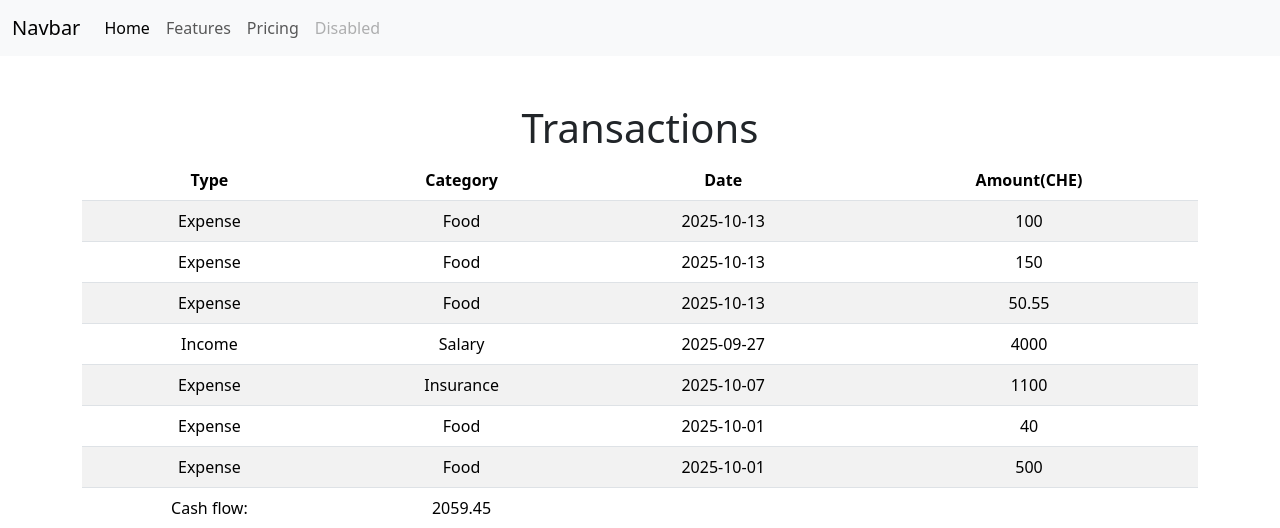
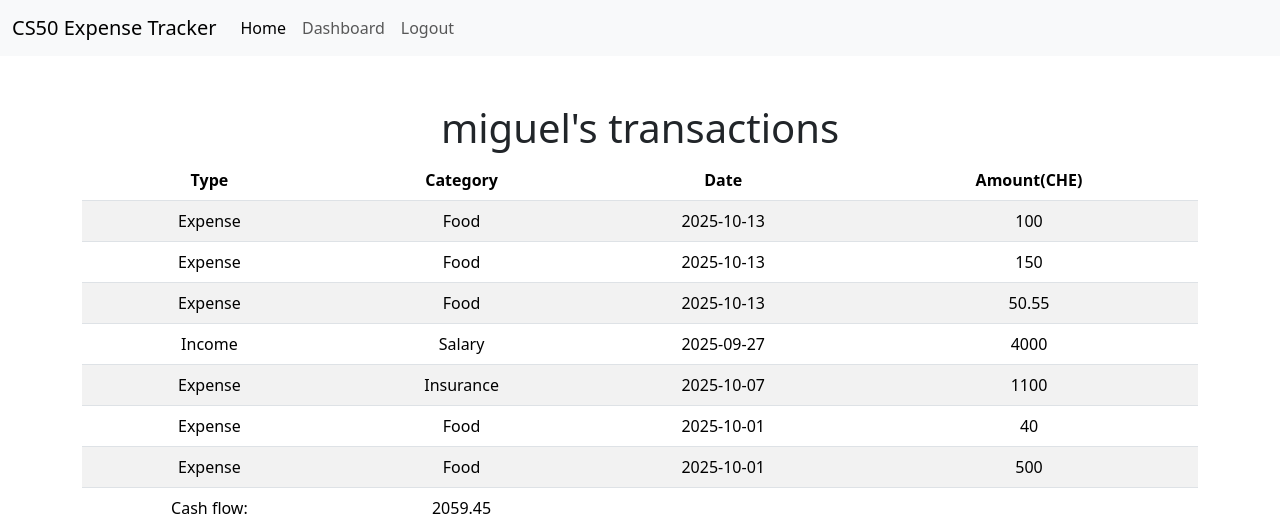
Before and after one commit to MiguelAngelo-Code/CS50-Final-Project, a Flask app: page / in a window 1280 px wide. Shown: the top 528 px of the page. Run offline with Flask 3, Linux system fonts and the light colour scheme; a user stored in the database is signed in; data comes from the database, SQL or seed files in the repository; both versions use the stored data as it was after the commit; some libraries are stand-ins or nearby versions.

Commit message:
Navigation bar function added

```diff
--- a/final_project/app.py
+++ b/final_project/app.py
@@ -41,7 +41,7 @@ def index():
     cur = con.cursor()
 
     # Get user ID
-    user = cur.execute("SELECT id FROM users WHERE id = ?", (session["user_id"],)).fetchone()
+    user = cur.execute("SELECT id, username FROM users WHERE id = ?", (session["user_id"],)).fetchone()
 
     # Get request
     if (request.method == "GET"):
@@ -62,10 +62,12 @@ def index():
                totIncome += row["amount"]
 
        # Render index
-       return render_template("index.html", user=user["id"], types=TYPES, categories=CATEGORIES, transactions=transactions, totExpense=totExpense, totIncome=totIncome)
+       return render_template("index.html", user=user, types=TYPES, categories=CATEGORIES, transactions=transactions, totExpense=totExpense, totIncome=totIncome)
 
     # POST Request
     else:
+        #Todo: add feture to click through transaction get ID and see iteams in transaction. will req. new database and input forms
+
 
         # Get user input
         exType = request.form.get("type")
@@ -73,14 +75,16 @@ def index():
         amount = request.form.get("amount")
         date = request.form.get("date")
 
+        #Todo: validate all inputs
+
         # Validates types as this will be used to calculate cash flow
         if (exType not in TYPES):
             return render_template("error.html", message="invalid type submission")
 
         #insert transaction into database
         cur.execute("INSERT INTO transactions (type, category, amount, date, user_id) values (?, ?, ?, ?, ?)", (exType, category, amount, date, user["id"]))
+        con.commit()
 
-        con.commit()
         return redirect("/")
 
 # login
@@ -94,6 +98,7 @@ def login():
         username = request.form.get("username")
         password = request.form.get("password")
 
+        #Todo: make sure check is agnostic of case
         # Check inputs
         if (not username or not password):
             return render_template("error.html", message="invalid input")
@@ -103,8 +108,8 @@ def login():
         con.row_factory = sqlite3.Row
         cur = con.cursor()
 
-        # Get user id & hash
-        user = cur.execute("SELECT id, hash FROM users WHERE username = ?", (username,)).fetchall()
+        # Get user id & hash using lowercase username
+        user = cur.execute("SELECT id, hash FROM users WHERE username = ?", (username.lower(),)).fetchall()
 
         # Check username
         if (not user):
@@ -155,11 +160,11 @@ def register():
 
         # Insert user to DB
         hash = generate_password_hash(request.form.get("reg_pass1"), method='scrypt', salt_length=16)
-        cur.execute("INSERT INTO users (username, hash) VALUES(?, ?)", (username, hash))
+        cur.execute("INSERT INTO users (username, hash) VALUES(?, ?)", (username.lower(), hash))
         con.commit()
 
         # Login user
-        session["user_id"] = cur.execute("SELECT id FROM users WHERE username =?", username).fetchall()[0]["id"]
+        session["user_id"] = cur.execute("SELECT id FROM users WHERE username = ?", (username.lower(),)).fetchall()[0]["id"]
 
         #todo: Close DB & redirect to index
         con.close()
@@ -167,3 +172,12 @@ def register():
 
     else:
         return render_template("register.html")
+
+@app.route("/logout")
+def logout():
+
+    # Logout user
+    session.clear()
+
+    #redirect to index
+    return redirect("/")
--- a/final_project/templates/index.html
+++ b/final_project/templates/index.html
@@ -3,7 +3,7 @@
 {% block title %}Index{% endblock %}
 
 {% block main %}
-    <h1>Transactions</h1>
+    <h1>{{ user.username }}'s transactions</h1>
 
     <!-- Table to show user expense transactions-->
     <table class="table table-striped">
@@ -44,6 +44,7 @@
     </table>
 
     <!-- From to input expenses -->
+     <!-- TODO: form should not be in a table-->
     <form action="/" method="post">
         <table class="table table-striped">
             <thead>
--- a/final_project/templates/layout.html
+++ b/final_project/templates/layout.html
@@ -24,25 +24,35 @@
     <!-- todo posible feture add to only show menue options if user logged in -->
     <nav class="navbar navbar-expand-lg bg-body-tertiary">
         <div class="container-fluid">
-            <a class="navbar-brand" href="#">Navbar</a>
+            <a class="navbar-brand" href="/">CS50 Expense Tracker</a>
             <button class="navbar-toggler" type="button" data-bs-toggle="collapse" data-bs-target="#navbarNav" aria-controls="navbarNav" aria-expanded="false" aria-label="Toggle navigation">
                 <span class="navbar-toggler-icon"></span>
             </button>
             <div class="collapse navbar-collapse" id="navbarNav">
+              {% if session["user_id"] %}
                 <ul class="navbar-nav">
                     <li class="nav-item">
-                    <a class="nav-link active" aria-current="page" href="#">Home</a>
+                      <a class="nav-link active" aria-current="page" href="/">Home</a>
                     </li>
                     <li class="nav-item">
-                    <a class="nav-link" href="#">Features</a>
+                    <a class="nav-link" href="/dashboard">Dashboard</a>
+                    </li>
+                </ul>
+                <ul class="navbar-nav">
+                  <li class="nav-item">
+                      <a class="nav-link" href="/logout">Logout</a>
+                    </li>
+                </ul>
+              {% else %}
+                <ul class="navbar-nav">
+                  <li class="nav-item">
+                      <a class="nav-link" href="/login">login</a>
                     </li>
                     <li class="nav-item">
-                    <a class="nav-link" href="#">Pricing</a>
-                    </li>
-                    <li class="nav-item">
-                    <a class="nav-link disabled" aria-disabled="true">Disabled</a>
+                      <a class="nav-link" href="/register">Register</a>
                     </li>
                 </ul>
+              {% endif %}
             </div>
         </div>
     </nav>
```
Also changed, not shown: final_project/final.db, 2 other files.
